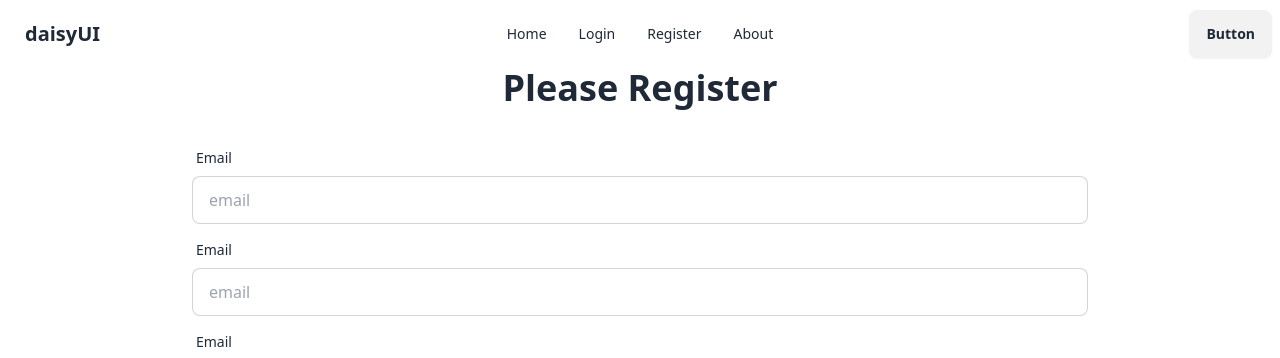
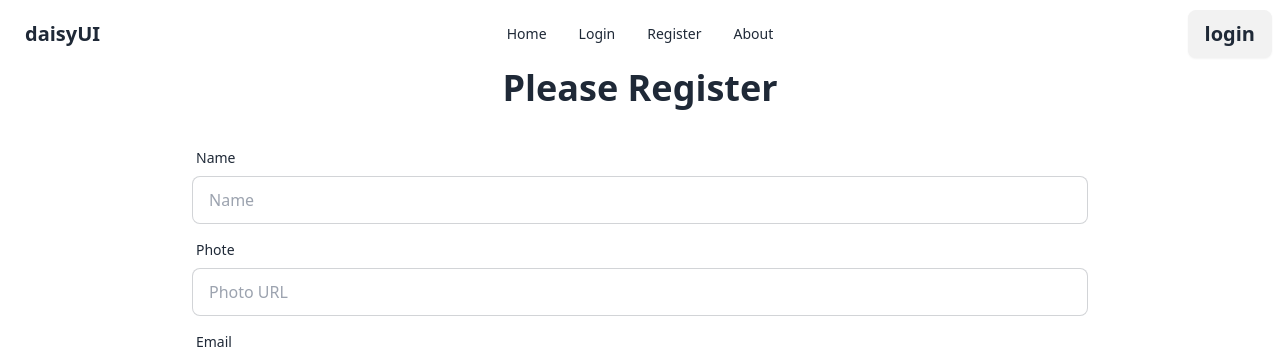
Before and after one commit to rifat1r/asssignment-9-real-estate, a React (Vite) app: page /register in a window 1280 px wide. Shown: the top 358 px of the page. Built offline with nearby package versions, Linux system fonts and the light colour scheme; no server answers.

Commit message:
auth provider and login,registration added

```diff
--- a/package.json
+++ b/package.json
@@ -15,6 +15,7 @@
     "react-dom": "^18.3.1",
     "react-icons": "^5.2.1",
     "react-router-dom": "^6.23.1",
+    "react-tooltip": "^5.27.0",
     "sweetalert2": "^11.12.0",
     "swiper": "^11.1.4"
   },
--- a/src/Provider/AuthProvider.jsx
+++ b/src/Provider/AuthProvider.jsx
@@ -1,20 +1,46 @@
 import {
   createUserWithEmailAndPassword,
+  onAuthStateChanged,
   signInWithEmailAndPassword,
+  signOut,
+  updateProfile,
 } from "firebase/auth";
-import { createContext } from "react";
+import { createContext, useEffect, useState } from "react";
 import auth from "../firebase/firebase.config";
 
 export const AuthContext = createContext(null);
 
 const AuthProvider = ({ children }) => {
+  const [user, setUser] = useState(null);
+  const [loading, setLoading] = useState(true);
+  useEffect(() => {
+    const unsubscribe = onAuthStateChanged(auth, (currentUser) => {
+      setUser(currentUser);
+      console.log("user in auth state changed", currentUser);
+      setLoading(false);
+    });
+    return () => unsubscribe();
+  }, []);
   const createUser = (email, password) => {
     return createUserWithEmailAndPassword(auth, email, password);
   };
   const loginUser = (email, password) => {
     return signInWithEmailAndPassword(auth, email, password);
   };
-  const authInfo = { createUser, loginUser };
+  const updateUserProfile = (user, profile) => {
+    return updateProfile(user, profile);
+  };
+  const logout = (auth) => {
+    return signOut(auth);
+  };
+  const authInfo = {
+    createUser,
+    loginUser,
+    updateUserProfile,
+    logout,
+    user,
+    loading,
+  };
   return (
     <AuthContext.Provider value={authInfo}>{children}</AuthContext.Provider>
   );
--- a/src/components/Header/Header.jsx
+++ b/src/components/Header/Header.jsx
@@ -1,6 +1,16 @@
+import { useContext } from "react";
 import { Link } from "react-router-dom";
+import { AuthContext } from "../../Provider/AuthProvider";
+import { CgProfile } from "react-icons/cg";
+import auth from "../../firebase/firebase.config";
+import { Tooltip } from "react-tooltip";
 
 const Header = () => {
+  const { user, logout } = useContext(AuthContext);
+  const handleLogout = () => {
+    logout(auth).then().catch();
+  };
+  console.log(user);
   const links = (
     <>
       <li>
@@ -50,7 +60,25 @@ const Header = () => {
         <ul className="menu menu-horizontal px-1">{links}</ul>
       </div>
       <div className="navbar-end">
-        <a className="btn">Button</a>
+        {user ? (
+          <a
+            onClick={handleLogout}
+            className="btn text-xl flex items-center justify-center"
+            data-tooltip-id="my-tooltip"
+            data-tooltip-content={user.displayName}
+            data-tooltip-place="top"
+          >
+            <Tooltip id="my-tooltip"></Tooltip>
+            <span className="text-2xl mt-1">
+              <CgProfile />
+            </span>
+            signOut
+          </a>
+        ) : (
+          <Link className="btn text-xl" to="/login">
+            login
+          </Link>
+        )}
       </div>
     </div>
   );
--- a/src/components/Login/Login.jsx
+++ b/src/components/Login/Login.jsx
@@ -1,9 +1,12 @@
 import { AuthContext } from "../../Provider/AuthProvider";
 import Swal from "sweetalert2";
-import { Link } from "react-router-dom";
+import { Link, Navigate, useLocation, useNavigate } from "react-router-dom";
 import { useContext } from "react";
 
 const Login = () => {
+  const location = useLocation();
+  const navigate = useNavigate();
+  console.log("location", location);
   const { loginUser } = useContext(AuthContext);
   const handleLogin = (e) => {
     e.preventDefault();
@@ -20,6 +23,7 @@ const Login = () => {
           showConfirmButton: false,
           timer: 3000,
         });
+        navigate(location.state ? location.state : "/");
       })
       .catch((error) => {
         console.log(error);
--- /dev/null
+++ b/src/components/PrivateRoutes/PrivateRoutes.jsx
@@ -0,0 +1,17 @@
+import { useContext } from "react";
+import { AuthContext } from "../../Provider/AuthProvider";
+import { Navigate, useLocation } from "react-router-dom";
+
+const PrivateRoutes = ({ children }) => {
+  const { user, loading } = useContext(AuthContext);
+  const location = useLocation();
+  if (loading) {
+    return <span className="loading loading-spinner loading-lg mx-auto"></span>;
+  }
+  if (user) {
+    return children;
+  }
+  return <Navigate state={location.pathname} to="/login"></Navigate>;
+};
+
+export default PrivateRoutes;
--- a/src/components/Register/Register.jsx
+++ b/src/components/Register/Register.jsx
@@ -1,17 +1,19 @@
 import { useContext } from "react";
 import { AuthContext } from "../../Provider/AuthProvider";
-import { Link } from "react-router-dom";
+import { Link, Navigate } from "react-router-dom";
 import Swal from "sweetalert2";
 
 const Register = () => {
-  const { createUser } = useContext(AuthContext);
+  const { createUser, updateUserProfile } = useContext(AuthContext);
   const handleRegister = (e) => {
     e.preventDefault();
     const email = e.target.email.value;
-    const passowrd = e.target.password.value;
-    console.log(email, passowrd);
+    const password = e.target.password.value;
+    const name = e.target.name.value;
+    const photo = e.target.photo.value;
+    console.log(email, password, name, photo);
     //create user
-    createUser(email, passowrd)
+    createUser(email, password)
       .then((result) => {
         console.log(result.user);
         Swal.fire({
@@ -20,37 +22,50 @@ const Register = () => {
           showConfirmButton: false,
           timer: 3000,
         });
+        updateUserProfile(result.user, {
+          displayName: name,
+          photoURL: photo,
+        })
+          .then(() => console.log("profile Updated"))
+          .catch((error) => console.log(error.message));
       })
       .catch((error) => {
         console.log(error);
+        Swal.fire({
+          icon: "error",
+          title: "Email already in use!",
+          showConfirmButton: false,
+          timer: 3000,
+        });
       });
+    <Navigate to="/"></Navigate>;
   };
   return (
     <div className="w-3/4 mx-auto">
-      <h className="text-4xl flex justify-center font-semibold">
+      <h2 className="text-4xl flex justify-center font-semibold">
         Please Register
-      </h>
+      </h2>
       <form onSubmit={handleRegister} className="card-body">
         <div className="form-control">
           <label className="label">
-            <span className="label-text">Email</span>
+            <span className="label-text">Name</span>
           </label>
           <input
-            type="email"
-            placeholder="email"
-            name="email"
+            type="text"
+            placeholder="Name"
+            name="name"
             className="input input-bordered"
             required
           />
         </div>
         <div className="form-control">
           <label className="label">
-            <span className="label-text">Email</span>
+            <span className="label-text">Phote </span>
           </label>
           <input
-            type="email"
-            placeholder="email"
-            name="email"
+            type="text"
+            placeholder="Photo URL"
+            name="photo"
             className="input input-bordered"
             required
           />
--- a/src/main.jsx
+++ b/src/main.jsx
@@ -9,6 +9,7 @@ import CardDetails from "./components/CardDetails/CardDetails.jsx";
 import Register from "./components/Register/Register.jsx";
 import AuthProvider from "./Provider/AuthProvider.jsx";
 import Login from "./components/Login/Login.jsx";
+import PrivateRoutes from "./components/PrivateRoutes/PrivateRoutes.jsx";
 
 const router = createBrowserRouter([
   {
@@ -21,7 +22,11 @@ const router = createBrowserRouter([
       },
       {
         path: "/card/:id",
-        element: <CardDetails></CardDetails>,
+        element: (
+          <PrivateRoutes>
+            <CardDetails></CardDetails>
+          </PrivateRoutes>
+        ),
         loader: () => fetch("/estateDetails.json"),
       },
       {
```
Also changed, not shown: 1 other file (tests, documents, lock files or other folders).
